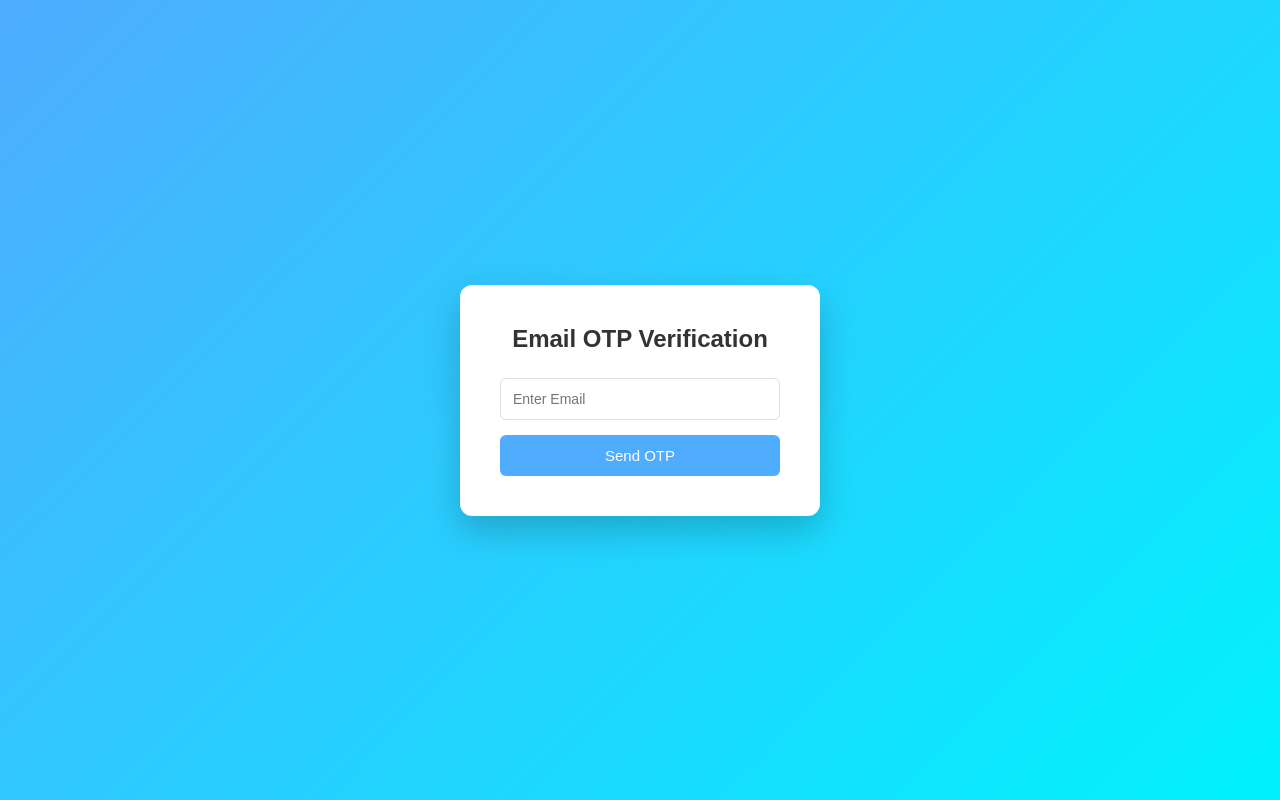
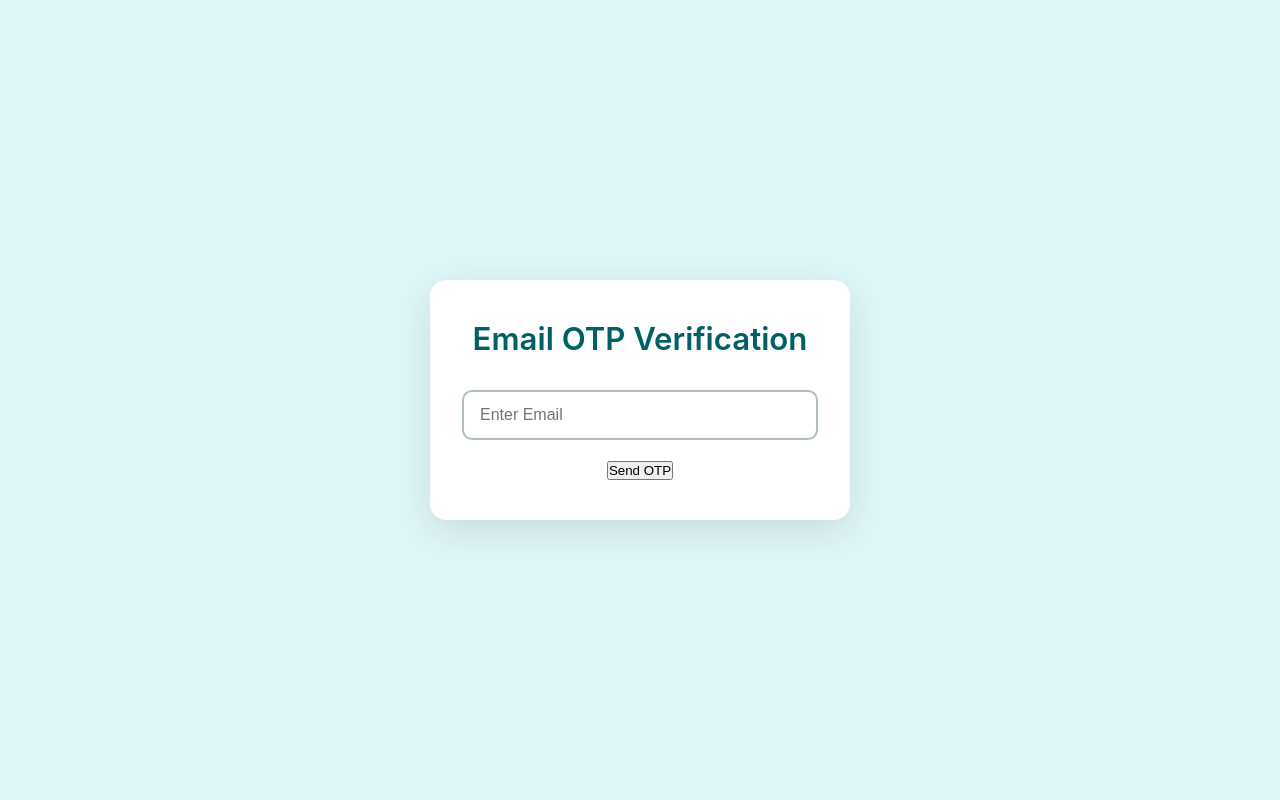
Before and after one commit to nikhilnishadoo7/emailft, a React (Vite) app: page / in a window 1280 px wide. Built offline with nearby package versions, Linux system fonts and the light colour scheme.

Commit message:
Update App.css

```diff
--- a/src/App.css
+++ b/src/App.css
@@ -1,107 +1,129 @@
+/* Reset & Page */
 * {
+  margin: 0;
+  padding: 0;
   box-sizing: border-box;
 }
 
-html, body, #root {
-  height: 100%;
-  margin: 0;
-  font-family: Arial, Helvetica, sans-serif;
+.page {
+  min-height: 100vh;
+  background: #e0f7fa;
+  display: flex;
+  align-items: center;
+  justify-content: center;
+  padding: 20px;
+  font-family: -apple-system, BlinkMacSystemFont, "Segoe UI", Roboto, sans-serif;
 }
 
-/* Full screen background */
-.page {
-  height: 100%;
-  width: 100%;
-  display: flex;
-  justify-content: center;
-  align-items: center;
-  background: linear-gradient(135deg, #4facfe, #00f2fe);
-}
-
-/* Card container */
 .container {
   background: white;
-  padding: 40px;
-  width: 360px;
-  border-radius: 12px;
-  box-shadow: 0 15px 35px rgba(0,0,0,0.2);
+  padding: 2.5rem 2rem;
+  border-radius: 16px;
+  box-shadow: 0 10px 40px rgba(0, 0, 0, 0.12);
+  width: 100%;
+  max-width: 420px;
   text-align: center;
-  animation: fadeIn 0.6s ease;
 }
 
 h2 {
-  margin-bottom: 25px;
-  color: #333;
+  color: #006064;
+  font-size: 1.95rem;
+  font-weight: 600;
+  margin-bottom: 2rem;
+}
+
+/* Messages */
+.error-message {
+  color: #c62828;
+  background: #ffebee;
+  padding: 12px 16px;
+  border-radius: 8px;
+  margin-bottom: 1.3rem;
+  font-size: 0.95rem;
+  font-weight: 500;
+  border-left: 5px solid #d32f2f;
+  text-align: left;
+}
+
+.success-message {
+  background: #e8f5e9;
+  color: #2e7d32;
+  padding: 14px 16px;
+  border-radius: 10px;
+  margin-bottom: 1.8rem;
+  font-size: 1.1rem;
+  font-weight: 500;
 }
 
 /* Inputs */
 input {
   width: 100%;
-  padding: 12px;
-  margin-bottom: 15px;
-  border-radius: 6px;
-  border: 1px solid #ddd;
-  font-size: 14px;
-  transition: 0.3s;
+  padding: 14px 16px;
+  margin-bottom: 1.2rem;
+  border: 2px solid #b0bec5;
+  border-radius: 10px;
+  font-size: 1rem;
+  outline: none;
+  transition: all 0.2s ease;
 }
 
 input:focus {
-  outline: none;
-  border-color: #4facfe;
-  box-shadow: 0 0 5px rgba(79,172,254,0.5);
+  border-color: #0097a7;
+  box-shadow: 0 0 0 3px rgba(0, 151, 167, 0.18);
 }
 
-/* Button */
-button {
-  width: 100%;
-  padding: 12px;
-  border: none;
-  border-radius: 6px;
-  background: #4facfe;
-  color: white;
-  font-size: 15px;
-  cursor: pointer;
-  transition: 0.3s;
+.input-error {
+  border-color: #d32f2f !important;
 }
 
-button:hover {
-  background: #2f8df7;
+/* Buttons */
+.send-btn,
+.verify-btn {
+  width: 100%;
+  padding: 14px;
+  background: #0288d1;
+  color: white;
+  border: none;
+  border-radius: 10px;
+  font-size: 1.1rem;
+  font-weight: 600;
+  cursor: pointer;
+  transition: background 0.25s ease;
+}
+
+.send-btn:hover:not(:disabled),
+.verify-btn:hover:not(:disabled) {
+  background: #0277bd;
 }
 
 button:disabled {
-  background: #9bbce8;
+  opacity: 0.65;
   cursor: not-allowed;
 }
 
-/* Success message */
-.success {
-  background: #4CAF50;
-  color: white;
-  padding: 10px;
-  border-radius: 6px;
-  margin-bottom: 20px;
-  animation: pop 0.4s ease;
+/* Resend link */
+.resend-link {
+  margin-top: 1.2rem;
+  font-size: 0.95rem;
+  color: #555;
 }
 
-/* Animations */
-@keyframes pop {
-  0% {
-    transform: scale(0.8);
-    opacity: 0;
-  }
-  100% {
-    transform: scale(1);
-    opacity: 1;
-  }
+.link-btn {
+  background: none;
+  border: none;
+  color: #0288d1;
+  font-weight: 600;
+  cursor: pointer;
+  text-decoration: underline;
+  padding: 0;
 }
 
-@keyframes fadeIn {
-  from {
-    opacity: 0;
-    transform: translateY(15px);
-  }
-  to {
-    opacity: 1;
-    transform: translateY(0);
-  }
+.link-btn:hover {
+  color: #01579b;
 }
+
+/* Form step wrapper */
+.form-step {
+  display: flex;
+  flex-direction: column;
+}
```
